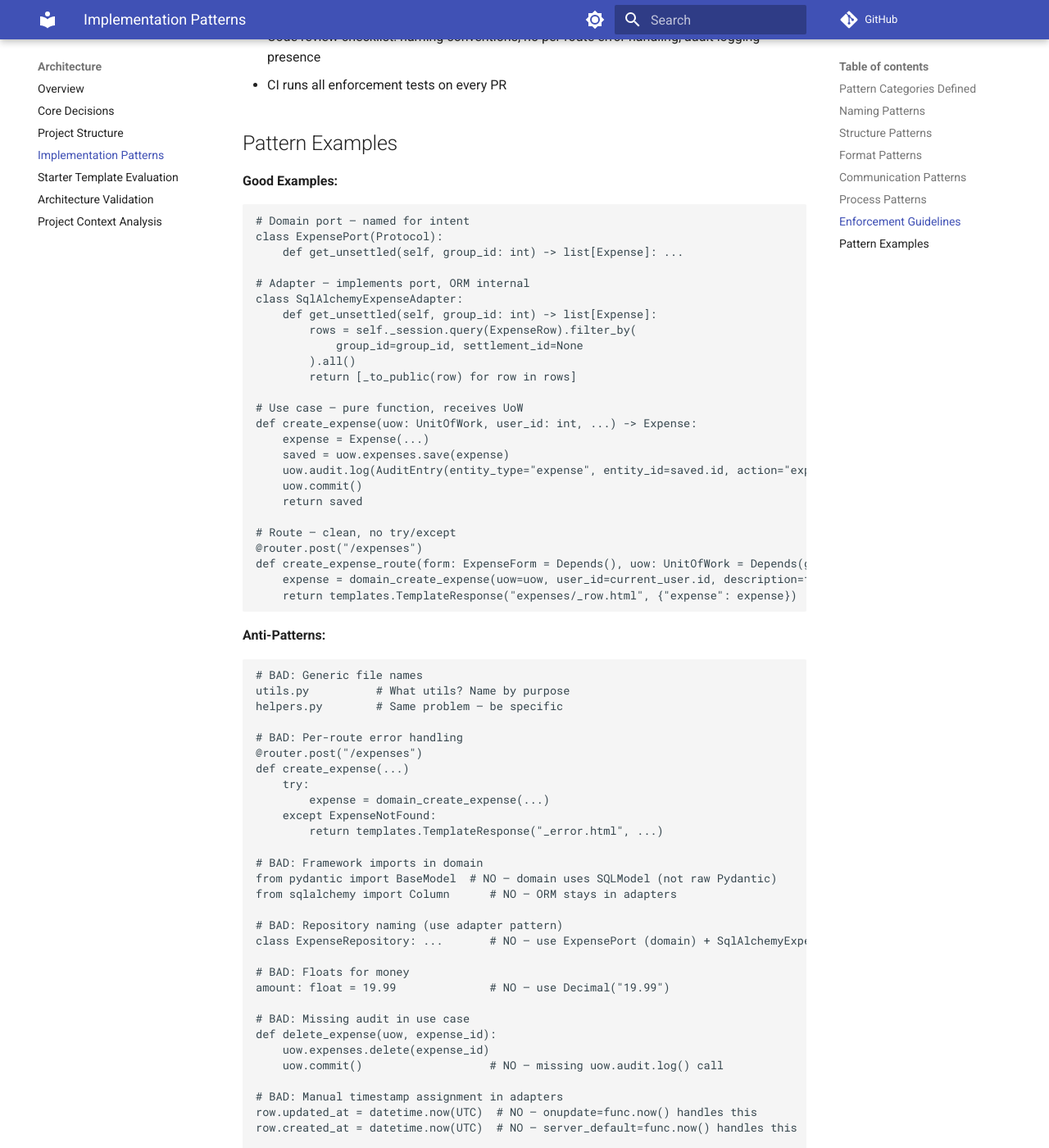
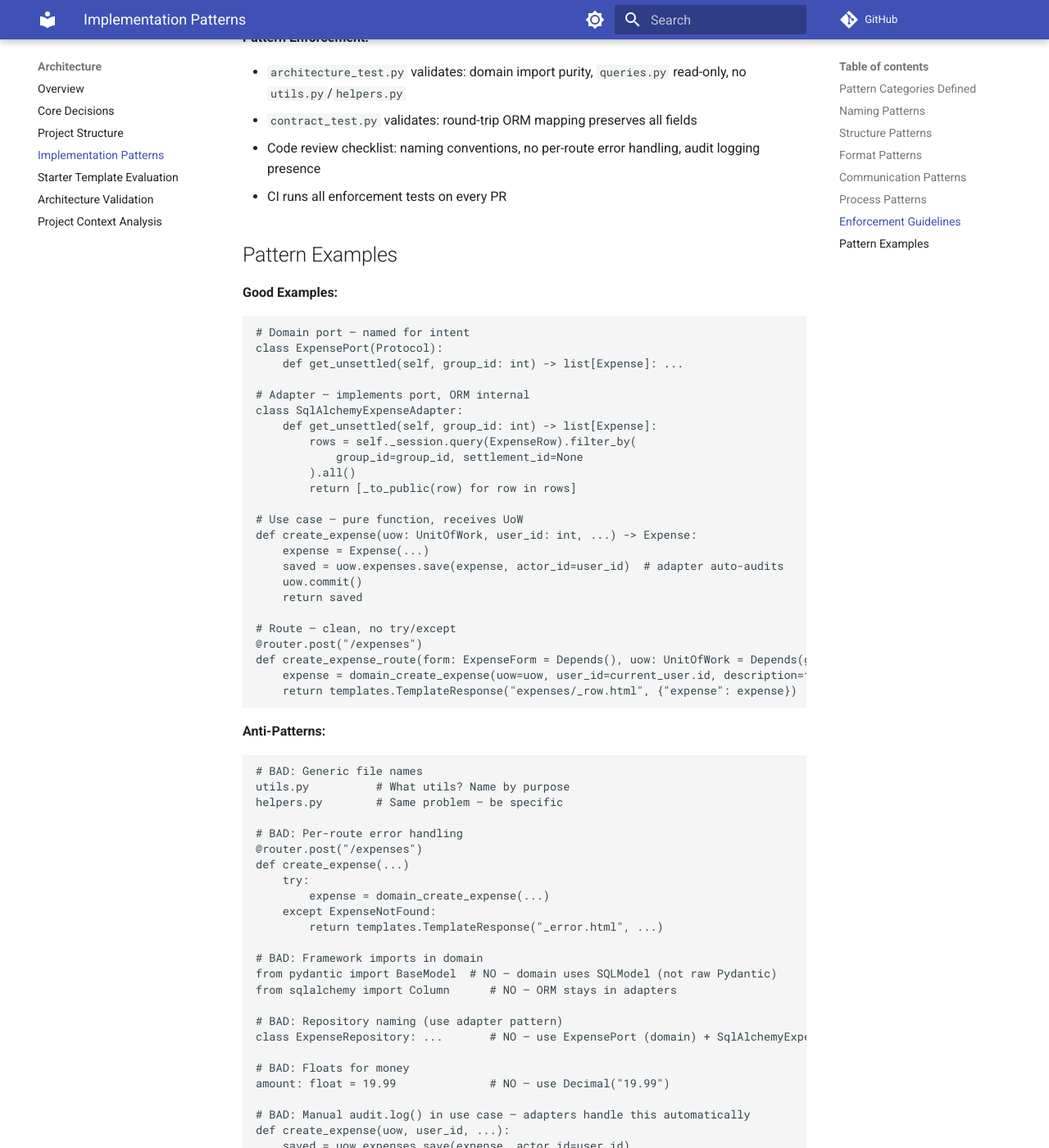
Before and after one commit to golgor/cost-tracker, an MkDocs documentation site: the page built from docs/architecture/implementation-patterns-consistency-rules.md, in a window 1280 px wide and 1400 px high, scrolled down 6736 px. Shown: the whole window at 82% size. Built offline with MkDocs 1.6.1 and Material for MkDocs 9.7.7, drawn with Linux system fonts in a browser that asks for light colours; comment, search, counter and statistics services are not loaded; some of the changed text lies outside the part shown.

Commit message:
updated architecture

```diff
--- a/docs/architecture/implementation-patterns-consistency-rules.md
+++ b/docs/architecture/implementation-patterns-consistency-rules.md
@@ -180,6 +180,10 @@
 - `AuditPort` still exists for direct use if needed, but adapters handle the common case
 - Actions: `snake_case` verbs (e.g., `expense_created`, `expense_deleted`,
   `settlement_confirmed`)
+- **New adapter checklist:** every new adapter with mutating methods must (1) receive
+  `SqlAlchemyAuditAdapter` via constructor, (2) use `compute_changes()` for updates and
+  `snapshot_new()` for creates from `app/adapters/sqlalchemy/changes.py`, (3) accept
+  `actor_id` as a keyword parameter on all mutating methods, (4) include auto-audit tests
 
 ## Process Patterns
 
@@ -226,7 +230,7 @@
 - Never use `utils.py` or `helpers.py` as file names — name by purpose (e.g., `splits.py`, `formatting.py`)
 - Never write to DB in `queries.py` — enforced by architectural test
 - Always use `Decimal` for money values — zero floats in the money path
-- Always call `uow.audit.log()` in use cases that perform state-changing operations
+- Never call `uow.audit.log()` manually in use cases — adapters auto-audit in mutating methods (see Audit Trail Patterns)
 - Never manually assign `created_at` or `updated_at` in adapters — these are server/SQLAlchemy-managed
 - Always use `DateTime(timezone=True)` for datetime columns — never naive timestamps
 
@@ -257,8 +261,7 @@
 # Use case — pure function, receives UoW
 def create_expense(uow: UnitOfWork, user_id: int, ...) -> Expense:
     expense = Expense(...)
-    saved = uow.expenses.save(expense)
-    uow.audit.log(AuditEntry(entity_type="expense", entity_id=saved.id, action="expense_created", actor_id=user_id))
+    saved = uow.expenses.save(expense, actor_id=user_id)  # adapter auto-audits
     uow.commit()
     return saved
 
@@ -294,10 +297,11 @@
 # BAD: Floats for money
 amount: float = 19.99              # NO — use Decimal("19.99")
 
-# BAD: Missing audit in use case
-def delete_expense(uow, expense_id):
-    uow.expenses.delete(expense_id)
-    uow.commit()                   # NO — missing uow.audit.log() call
+# BAD: Manual audit.log() in use case — adapters handle this automatically
+def create_expense(uow, user_id, ...):
+    saved = uow.expenses.save(expense, actor_id=user_id)
+    uow.audit.log(...)             # NO — adapter already auto-audited in save()
+    uow.commit()
 
 # BAD: Manual timestamp assignment in adapters
 row.updated_at = datetime.now(UTC)  # NO — onupdate=func.now() handles this
```
Also changed, not shown: CLAUDE.md (+1 -0 lines), docs/architecture/project-context-analysis.md (+2 -2 lines), docs/architecture/project-structure-boundaries.md (+4 -2 lines), docs/architecture/starter-template-evaluation.md (+3 -2 lines).
